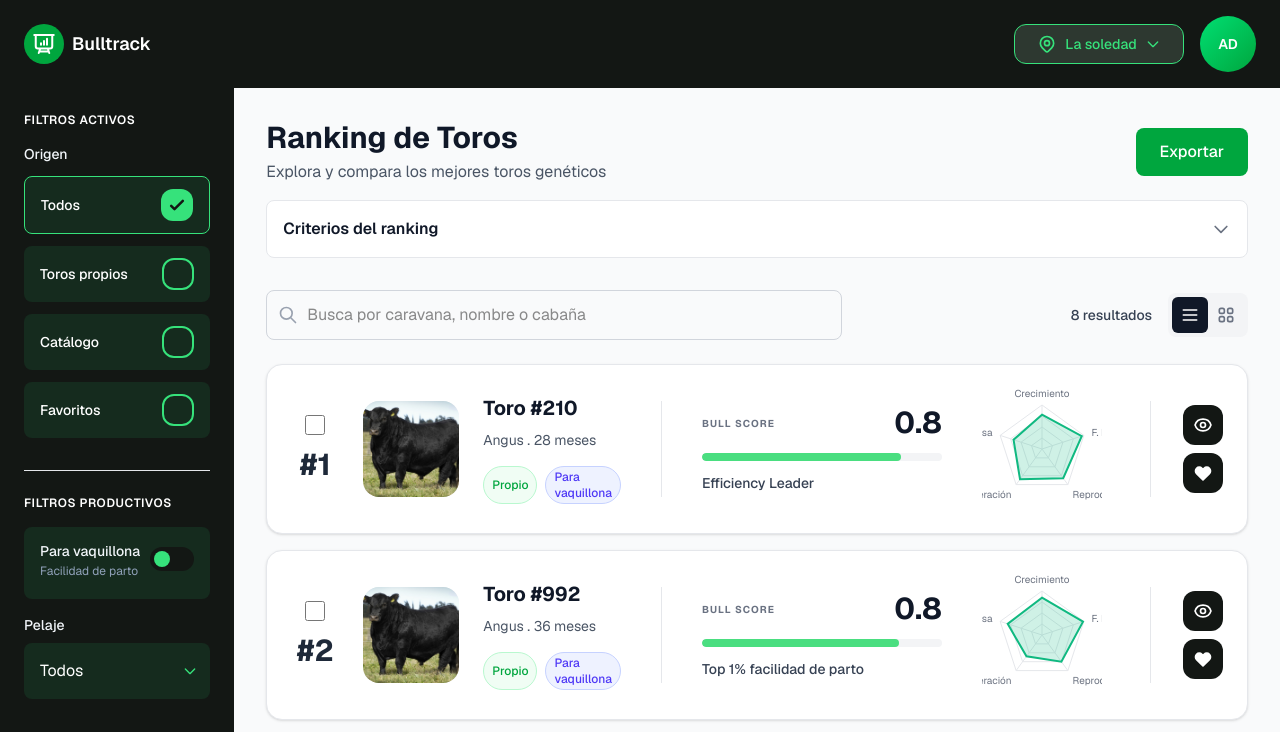
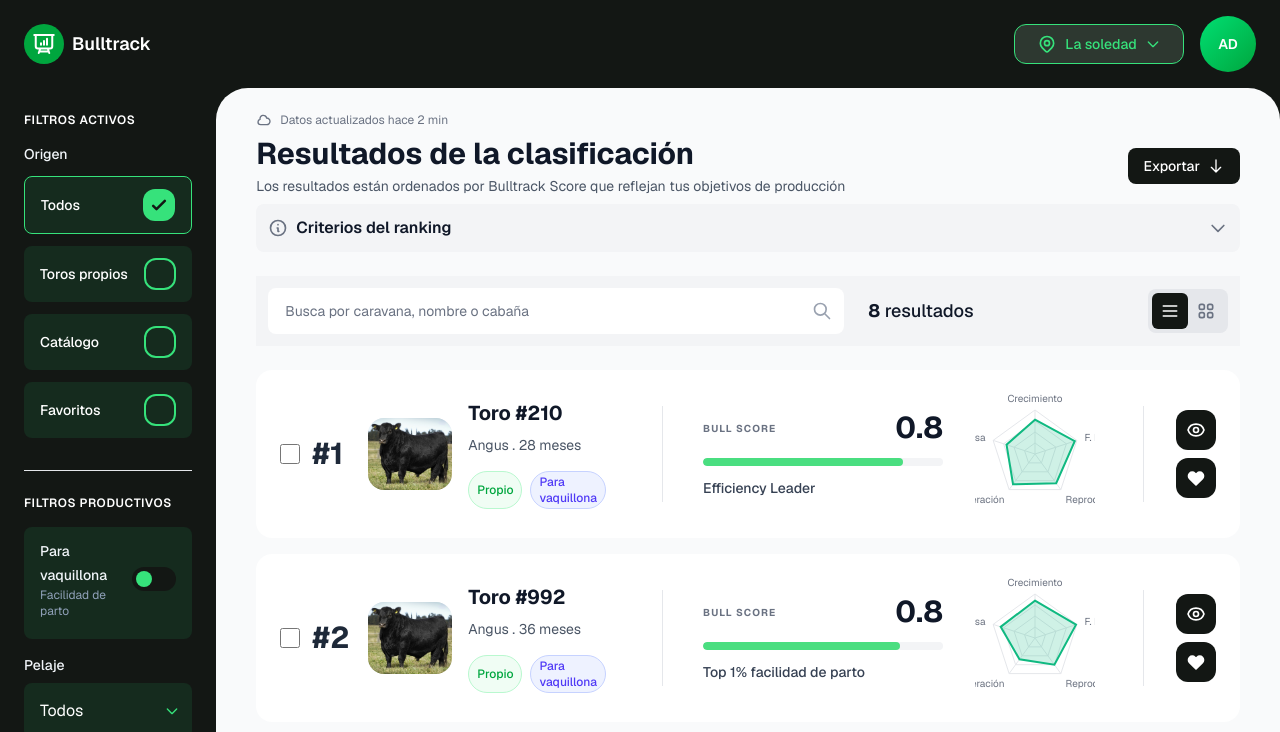
Before and after one commit to vancinis/bulltrack, a Next.js app in the folder frontend/: page / in a window 1280 px wide. Shown: the top 732 px of the page. Built offline with nearby package versions, Linux system fonts and the light colour scheme.

Commit message:
style: :sparkles: Enhance Dashboard and BullCard components with improved layouts, updated styles, and refined user interactions, including new search bar design and filter sidebar adjustments

```diff
--- a/frontend/app/(dashboard)/components/BullCard.tsx
+++ b/frontend/app/(dashboard)/components/BullCard.tsx
@@ -18,16 +18,17 @@ export default function BullCard({ bull, rank, onToggleFavorite, onViewDetails }
   const normalizedScore = bull.bullScore / 100;
 
   return (
-    <div className="bg-white rounded-2xl border border-gray-200 p-6 shadow-sm hover:shadow-md transition-all duration-200">
+    <div className="bg-white rounded-2xl p-6 hover:shadow-sm transition-all duration-200">
       <div className="flex items-center gap-6">
         {/* Checkbox & Rank - Vertical Stack */}
-        <div className="flex flex-col items-center gap-3 w-12">
+        <div className="flex items-center gap-3 w-12">
           <Checkbox className="h-5 w-5 rounded border-2 border-blue-500 bg-white cursor-pointer" />
           <span className="text-3xl font-bold text-gray-800">#{rank}</span>
         </div>
 
+        <div className='flex items-center gap-4 px-4'>
           {/* Image */}
-        <div className="relative w-24 h-24 rounded-2xl overflow-hidden bg-gray-100 shrink-0">
+          <div className="relative w-21 h-18 rounded-2xl overflow-hidden bg-gray-100 shrink-0">
             {bull.imageUrl ? (
               <Image
                 src={bull.imageUrl}
@@ -61,12 +62,14 @@ export default function BullCard({ bull, rank, onToggleFavorite, onViewDetails }
               </Badge>
             </div>
           </div>
+        </div>
 
         {/* Vertical Divider 1 */}
         <div className="h-24 w-px bg-gray-200 mx-4"></div>
 
+        <div className="flex items-center gap-4 flex-1">
           {/* Bull Score */}
-        <div className="flex flex-col gap-2 min-w-[240px]">
+          <div className="flex flex-col gap-2 min-w-[240px] w-full">
             <div className="flex items-center justify-between mb-1">
               <span className="text-[10px] font-bold text-gray-500 uppercase tracking-widest">
                 BULL SCORE
@@ -102,6 +105,7 @@ export default function BullCard({ bull, rank, onToggleFavorite, onViewDetails }
               carcass={bull.carcass}
             />
           </div>
+        </div>
 
         {/* Vertical Divider 2 */}
         <div className="h-24 w-px bg-gray-200 mx-2"></div>
@@ -110,7 +114,7 @@ export default function BullCard({ bull, rank, onToggleFavorite, onViewDetails }
         <div className="flex flex-col gap-2">
           <button
             onClick={() => onViewDetails(bull.id)}
-            className="w-10 h-10 rounded-xl bg-black hover:bg-gray-800 transition-colors flex items-center justify-center"
+            className="w-10 h-10 rounded-xl bg-black hover:bg-gray-800 transition-colors flex items-center justify-center cursor-pointer"
             title="Ver detalles"
           >
             <svg className="w-5 h-5 text-white" fill="none" viewBox="0 0 24 24" stroke="currentColor">
@@ -121,7 +125,7 @@ export default function BullCard({ bull, rank, onToggleFavorite, onViewDetails }
 
           <button
             onClick={() => onToggleFavorite(bull.id)}
-            className="w-10 h-10 rounded-xl bg-black hover:bg-gray-800 transition-colors flex items-center justify-center"
+            className="w-10 h-10 rounded-xl bg-black hover:bg-gray-800 transition-colors flex items-center justify-center cursor-pointer"
             title={bull.isFavorite ? 'Remover de favoritos' : 'Agregar a favoritos'}
           >
             <svg
--- a/frontend/app/(dashboard)/components/FilterSidebar.module.css
+++ b/frontend/app/(dashboard)/components/FilterSidebar.module.css
@@ -6,4 +6,6 @@
     border: 1px solid var(--color-primary);
     color: var(--color-primary);
     border-radius: 12px;
+    cursor: pointer;
+    margin: auto;
 }
--- a/frontend/app/(dashboard)/components/SearchBar.tsx
+++ b/frontend/app/(dashboard)/components/SearchBar.tsx
@@ -8,11 +8,18 @@ interface SearchBarProps {
 
 export default function SearchBar({ value, onChange, resultCount }: SearchBarProps) {
   return (
-    <div className="flex items-center justify-between mb-6">
-      {/* Search Input */}
-      <div className="flex-1 max-w-xl relative">
-        <div className="relative">
-          <div className="absolute inset-y-0 left-0 pl-3 flex items-center pointer-events-none">
+    <div className="flex items-center justify-between p-3 mb-6 gap-6 bg-gray-100">
+      {/* Search Input & Results */}
+      <div className="flex-1 flex items-center gap-6">
+        <div className="relative max-w-xl w-full">
+          <input
+            type="text"
+            value={value}
+            onChange={(e) => onChange(e.target.value)}
+            placeholder="Busca por caravana, nombre o cabaña"
+            className="block w-full px-4 py-3 bg-white border border-transparent rounded-lg text-sm placeholder-gray-500 focus:outline-none focus:ring-2 focus:ring-gray-200"
+          />
+          <div className="absolute inset-y-0 right-0 pr-3 flex items-center pointer-events-none">
             <svg
               className="h-5 w-5 text-gray-400"
               fill="none"
@@ -27,35 +34,26 @@ export default function SearchBar({ value, onChange, resultCount }: SearchBarPro
               />
             </svg>
           </div>
-          <input
-            type="text"
-            value={value}
-            onChange={(e) => onChange(e.target.value)}
-            placeholder="Busca por caravana, nombre o cabaña"
-            className="block w-full pl-10 pr-3 py-3 border border-gray-300 rounded-lg focus:ring-2 focus:ring-green-500 focus:border-transparent"
-          />
-        </div>
         </div>
 
-      {/* Result Count & View Toggle */}
-      <div className="flex items-center space-x-4 ml-6">
-        <span className="text-sm font-medium text-gray-700">
-          {resultCount} resultados
+        <span className="text-lg font-medium text-gray-900 whitespace-nowrap">
+          <b>{resultCount}</b> resultados
         </span>
+      </div>
 
-        <div className="flex items-center bg-gray-100 rounded-lg p-1">
-          <button className="p-2 bg-gray-900 text-white rounded-md">
+      {/* View Toggle */}
+      <div className="flex items-center bg-gray-200 rounded-lg p-1">
+        <button className="p-2 bg-black text-white rounded-md transition-colors">
           <svg className="w-5 h-5" fill="none" viewBox="0 0 24 24" stroke="currentColor">
             <path strokeLinecap="round" strokeLinejoin="round" strokeWidth={2} d="M4 6h16M4 12h16M4 18h16" />
           </svg>
         </button>
-          <button className="p-2 text-gray-500 hover:text-gray-700 rounded-md">
+        <button className="p-2 text-gray-500 hover:text-gray-700 rounded-md transition-colors">
           <svg className="w-5 h-5" fill="none" viewBox="0 0 24 24" stroke="currentColor">
             <path strokeLinecap="round" strokeLinejoin="round" strokeWidth={2} d="M4 6a2 2 0 012-2h2a2 2 0 012 2v2a2 2 0 01-2 2H6a2 2 0 01-2-2V6zM14 6a2 2 0 012-2h2a2 2 0 012 2v2a2 2 0 01-2 2h-2a2 2 0 01-2-2V6zM4 16a2 2 0 012-2h2a2 2 0 012 2v2a2 2 0 01-2 2H6a2 2 0 01-2-2v-2zM14 16a2 2 0 012-2h2a2 2 0 012 2v2a2 2 0 01-2 2h-2a2 2 0 01-2-2v-2z" />
           </svg>
         </button>
       </div>
     </div>
-    </div>
   );
 }
--- a/frontend/app/(dashboard)/page.tsx
+++ b/frontend/app/(dashboard)/page.tsx
@@ -40,35 +40,50 @@ export default function Dashboard() {
   };
 
   return (
-    <div className="flex w-full">
+    <div className="flex w-full bg-black">
       {/* FilterSidebar */}
       <FilterSidebar filters={filters} onFilterChange={setFilters} />
 
       {/* Main Content */}
-      <div className="flex-1 p-8">
+      <div className="flex-1 py-6 px-10 bg-[#F9FAFB] rounded-t-4xl">
         {/* Header Section */}
-        <div className="mb-8">
-          <div className="flex items-center justify-between mb-4">
+        <div className="mb-6">
+          <div className="flex items-center gap-2 text-xs text-gray-500 mb-2">
+            <svg className="w-4 h-4" fill="none" viewBox="0 0 24 24" stroke="currentColor">
+              <path strokeLinecap="round" strokeLinejoin="round" strokeWidth={2} d="M3 15a4 4 0 004 4h9a5 5 0 10-.1-9.999 5.002 5.002 0 10-9.78 2.096A4.001 4.001 0 003 15z" />
+            </svg>
+            <span>Datos actualizados hace 2 min</span>
+          </div>
+
+          <div className="flex items-center justify-between mb-2">
             <div>
-              <h1 className="text-3xl font-bold text-gray-900">Ranking de Toros</h1>
-              <p className="text-gray-600 mt-1">
-                Explora y compara los mejores toros genéticos
+              <h1 className="text-3xl font-bold text-gray-900">Resultados de la clasificación</h1>
+              <p className="text-gray-600 mt-1 text-sm">
+                Los resultados están ordenados por Bulltrack Score que reflejan tus objetivos de producción
               </p>
             </div>
-            <button className="px-6 py-3 bg-green-600 text-white rounded-lg hover:bg-green-700 transition-colors font-medium">
+            <button className="flex items-center gap-2 px-4 py-2 bg-black text-white text-sm font-medium rounded-lg hover:bg-gray-800 transition-colors">
               Exportar
+              <svg className="w-4 h-4" fill="none" viewBox="0 0 24 24" stroke="currentColor">
+                <path strokeLinecap="round" strokeLinejoin="round" strokeWidth={2} d="M19 14l-7 7m0 0l-7-7m7 7V3" />
+              </svg>
             </button>
           </div>
 
-          {/* Criterios del Ranking (Accordion - Collapsed by default) */}
-          <details className="bg-white rounded-lg border border-gray-200 p-4 mb-6">
-            <summary className="cursor-pointer font-semibold text-gray-900 flex items-center justify-between">
-              <span>Criterios del ranking</span>
-              <svg className="w-5 h-5 text-gray-500" fill="none" viewBox="0 0 24 24" stroke="currentColor">
+          {/* Criterios del Ranking (Accordion) */}
+          <details className="group bg-gray-100 rounded-lg p-3 mb-6 cursor-pointer">
+            <summary className="font-semibold text-gray-900 flex items-center justify-between list-none">
+              <div className="flex items-center gap-2">
+                <svg className="w-5 h-5 text-gray-500" fill="none" viewBox="0 0 24 24" stroke="currentColor">
+                  <path strokeLinecap="round" strokeLinejoin="round" strokeWidth={2} d="M13 16h-1v-4h-1m1-4h.01M21 12a9 9 0 11-18 0 9 9 0 0118 0z" />
+                </svg>
+                <span>Criterios del ranking</span>
+              </div>
+              <svg className="w-5 h-5 text-gray-500 transition-transform group-open:rotate-180" fill="none" viewBox="0 0 24 24" stroke="currentColor">
                 <path strokeLinecap="round" strokeLinejoin="round" strokeWidth={2} d="M19 9l-7 7-7-7" />
               </svg>
             </summary>
-            <div className="mt-4 text-sm text-gray-600 space-y-2">
+            <div className="mt-4 text-sm text-gray-600 space-y-2 pl-7">
               <p>El Bull Score se calcula usando los siguientes pesos:</p>
               <ul className="list-disc list-inside pl-4 space-y-1">
                 <li>Crecimiento: 30%</li>
@@ -81,7 +96,7 @@ export default function Dashboard() {
           </details>
         </div>
 
-        {/* Search Bar */}
+        {/* Search Bar & Results Row */}
         <SearchBar
           value={filters.search}
           onChange={handleSearchChange}
--- a/frontend/components/ui/Checkbox.tsx
+++ b/frontend/components/ui/Checkbox.tsx
@@ -1,6 +1,6 @@
 'use client';
 
-import { InputHTMLAttributes, forwardRef } from 'react';
+import { InputHTMLAttributes, forwardRef, useId } from 'react';
 
 export interface CheckboxProps extends Omit<InputHTMLAttributes<HTMLInputElement>, 'type'> {
   label?: string;
@@ -8,7 +8,8 @@ export interface CheckboxProps extends Omit<InputHTMLAttributes<HTMLInputElement
 
 const Checkbox = forwardRef<HTMLInputElement, CheckboxProps>(
   ({ label, className = '', id, ...props }, ref) => {
-    const checkboxId = id || `checkbox-${Math.random().toString(36).substr(2, 9)}`;
+    const generatedId = useId();
+    const checkboxId = id || generatedId;
 
     return (
       <div className="flex items-center">
--- a/frontend/components/ui/Dropdown.tsx
+++ b/frontend/components/ui/Dropdown.tsx
@@ -1,6 +1,6 @@
 'use client';
 
-import { SelectHTMLAttributes, forwardRef } from 'react';
+import { SelectHTMLAttributes, forwardRef, useId } from 'react';
 
 export interface DropdownOption {
   value: string;
@@ -15,7 +15,8 @@ export interface DropdownProps extends Omit<SelectHTMLAttributes<HTMLSelectEleme
 
 const Dropdown = forwardRef<HTMLSelectElement, DropdownProps>(
   ({ options, label, placeholder, className = '', id, ...props }, ref) => {
-    const selectId = id || `dropdown-${Math.random().toString(36).substr(2, 9)}`;
+    const generatedId = useId();
+    const selectId = id || generatedId;
 
     return (
       <div className="w-full">
```
Also changed, not shown: frontend/app/(dashboard)/components/BullList.tsx (+6 -5 lines), frontend/app/(dashboard)/components/BullRadarChart.tsx (+6 -6 lines). Lines whose indentation alone changed are shown as unchanged.
